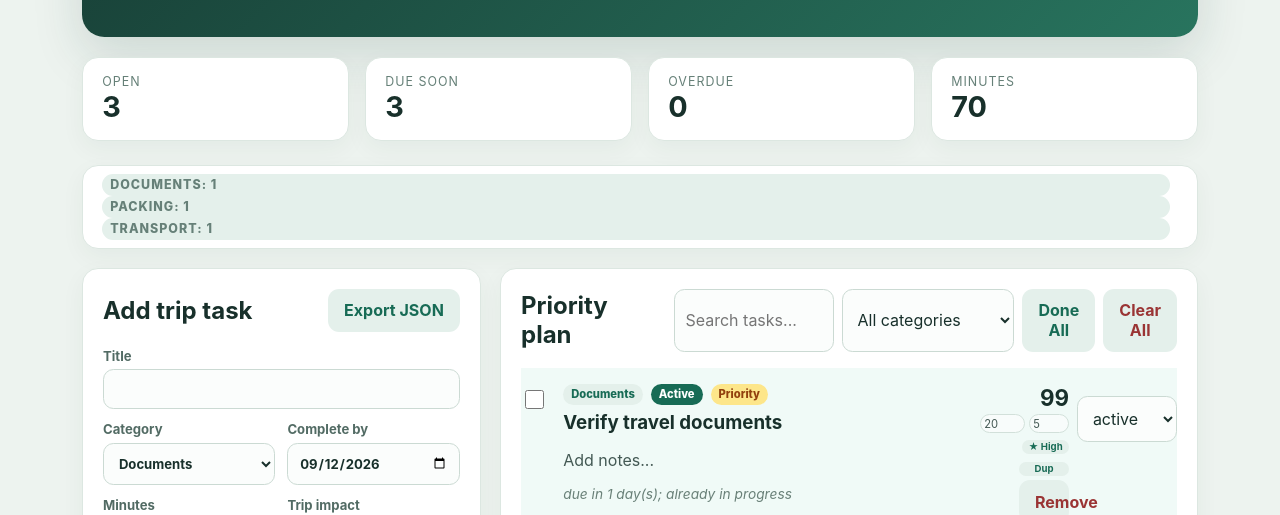
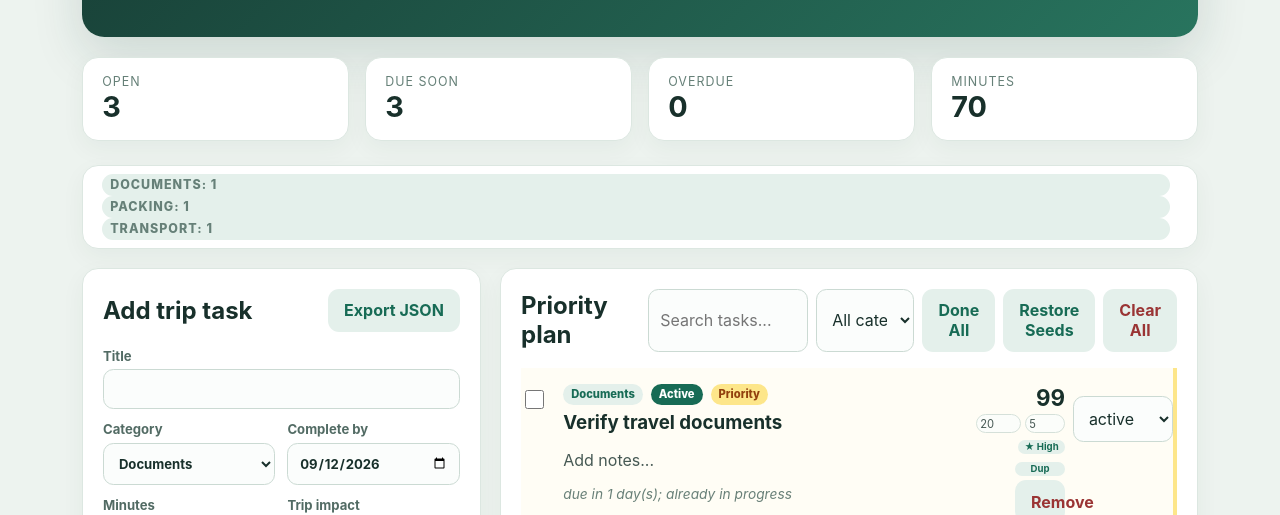
Before and after one commit to tranlehanam1996/coral-rafter-e2c96d6e7f897402, a website built with Vite: page index.html in a window 1280 px wide. Shown: the part 222-737 px from the top of the page. Built offline with nearby package versions, Linux system fonts and the light colour scheme.

Commit message:
feat: add seed reset and highlight high-impact tasks

```diff
--- a/src/main.ts
+++ b/src/main.ts
@@ -10,12 +10,12 @@ const root = document.querySelector<HTMLDivElement>("#app");
 if (!root) throw new Error("Application root is missing.");
 
 const offsetDay = (offset: number) => new Date(Date.now() + offset * 86_400_000).toISOString().slice(0, 10);
-const initial: LifeRecord[] = theme.seeds.map(([title, category, effort, impact], index) => ({
+const getSeeds = (): LifeRecord[] => theme.seeds.map(([title, category, effort, impact], index) => ({
   id: crypto.randomUUID(), title, category, effort, impact,
   dueDate: offsetDay(index + 1), status: index === 0 ? "active" : "planned", notes: "",
   createdAt: new Date().toISOString(), updatedAt: new Date().toISOString(),
 }));
-const store = new RecordStore(`life-board:${theme.id}:v1`, initial);
+const store = new RecordStore(`life-board:${theme.id}:v1`, getSeeds());
 let selectedCategory = "all";
 let searchQuery = "";
 
@@ -41,7 +41,8 @@ root.innerHTML = `
     <button type="submit">Add to plan</button></form><div class="exchange"><button id="csv" class="ghost">Export CSV</button>
     <label class="file">Import JSON<input id="import" type="file" accept="application/json"></label></div></section>
   <section class="panel plan-panel"><div class="panel-title"><h2>Priority plan</h2><div class="filter-group"><input id="search" type="text" placeholder="Search tasks..." style="width: 160px"><select id="filter"><option value="all">All categories</option>
-    ${theme.categories.map((x) => `<option>${x}</option>`).join("")}</select><button id="bulk-done" class="ghost">Done All</button><button id="clear-all" class="danger ghost">Clear All</button></div></div><div id="plan"></div><div id="completed-plan" class="completed-section"></div></section></main>
+    ${theme.categories.map((x) => `<option>${x}</option>`).join("")}</select><button id="bulk-done" class="ghost">Done All</button><div style="display: flex; gap: 0.5rem">
+    <button id="reset-seeds" class="ghost">Restore Seeds</button><button id="clear-all" class="danger ghost">Clear All</button></div></div></div><div id="plan"></div><div id="completed-plan" class="completed-section"></div></section></main>
   <section class="panel week-panel"><div class="panel-title"><h2>Seven-day load</h2><label>Daily capacity
     <input id="capacity" type="number" min="15" max="480" step="15" value="90"></label></div><div id="week" class="week"></div></section>
 `;
@@ -78,6 +79,9 @@ document.querySelector("#seed-export")!.addEventListener("click", () => download
 document.querySelector("#csv")!.addEventListener("click", () => download("records.csv", exportCsv(store.all()), "text/csv"));
 document.querySelector("#clear-all")!.addEventListener("click", () => {
   if (confirm("Clear all records from the store?")) store.replace([]);
+});
+document.querySelector("#reset-seeds")!.addEventListener("click", () => {
+  if (confirm("Restore default seed tasks? This will replace your current list.")) store.replace(getSeeds());
 });
 document.querySelector("#bulk-done")!.addEventListener("click", () => {
   const records = store.all();
@@ -125,7 +129,7 @@ function render(records: readonly LifeRecord[]): void {
     return matchesCategory && matchesSearch;
   });
 
-  document.querySelector("#plan")!.innerHTML = plan.length ? plan.map((entry) => `<article class="record ${entry.item.status === 'active' ? 'is-active' : ''} ${entry.daysUntilDue < 0 ? 'is-overdue' : ''}">
+  document.querySelector("#plan")!.innerHTML = plan.length ? plan.map((entry) => `<article class="record ${entry.item.status === 'active' ? 'is-active' : ''} ${entry.daysUntilDue < 0 ? 'is-overdue' : ''} ${entry.item.impact >= 5 ? 'is-high-impact' : ''}">
     <div style="display: flex; gap: 1rem; align-items: flex-start">
       <input type="checkbox" data-done="${escapeH(entry.item.id)}" ${entry.item.status === 'done' ? 'checked' : ''} style="width: 1.2rem; height: 1.2rem; margin-top: 0.4rem">
       <div>
--- a/src/style.css
+++ b/src/style.css
@@ -11,7 +11,7 @@ button:hover, .file:hover { filter: brightness(.94); } .ghost { color: #176b55;
 .layout { display: grid; grid-template-columns: minmax(280px,.8fr) minmax(390px,1.4fr); gap: 1.2rem; } .panel { padding: 1.25rem; } .panel-title { display: flex; justify-content: space-between; gap: 1rem; align-items: center; margin-bottom: 1rem; } h2,h3 { margin: 0; }
 label { display: grid; gap: .35rem; color: #526b64; font-size: .82rem; font-weight: 700; } input,select,textarea { width: 100%; border: 1px solid #cbdad3; border-radius: .65rem; padding: .68rem; background: #fbfdfc; color: #18302b; }
 .form-grid { display: grid; grid-template-columns: 1fr 1fr; gap: .75rem; margin: .75rem 0; } .errors { color: #a33232; min-height: 1.2rem; } .exchange { display: flex; gap: .6rem; margin-top: .8rem; } .file input { display: none; }
-.record { display: flex; justify-content: space-between; gap: 1rem; padding: 1rem 0; border-top: 1px solid #e5ece8; transition: background 0.2s; } .record:first-child { border-top: 0; } .record.is-active { background: #f0faf7; } .record.is-overdue { border-left: 4px solid #9a3434; padding-left: 0.6rem; } .record h3 { margin-top: .4rem; cursor: text; transition: color 0.2s; }
+.record { display: flex; justify-content: space-between; gap: 1rem; padding: 1rem 0; border-top: 1px solid #e5ece8; transition: background 0.2s; } .record:first-child { border-top: 0; } .record.is-active { background: #f0faf7; } .record.is-overdue { border-left: 4px solid #9a3434; padding-left: 0.6rem; } .record.is-high-impact { background: #fffdf5; border-right: 4px solid #fde68a; } .record h3 { margin-top: .4rem; cursor: text; transition: color 0.2s; }
 .editable-notes { cursor: text; opacity: 0.8; transition: opacity 0.2s; } .editable-notes:focus { opacity: 1; outline: none; background: #fcfdfc; border-radius: 4px; }
 .record h3:focus { outline: none; color: #176b55; }
 .reasons { margin: .3rem 0 0; color: #698078; font-size: .86rem; font-style: italic; }
```
